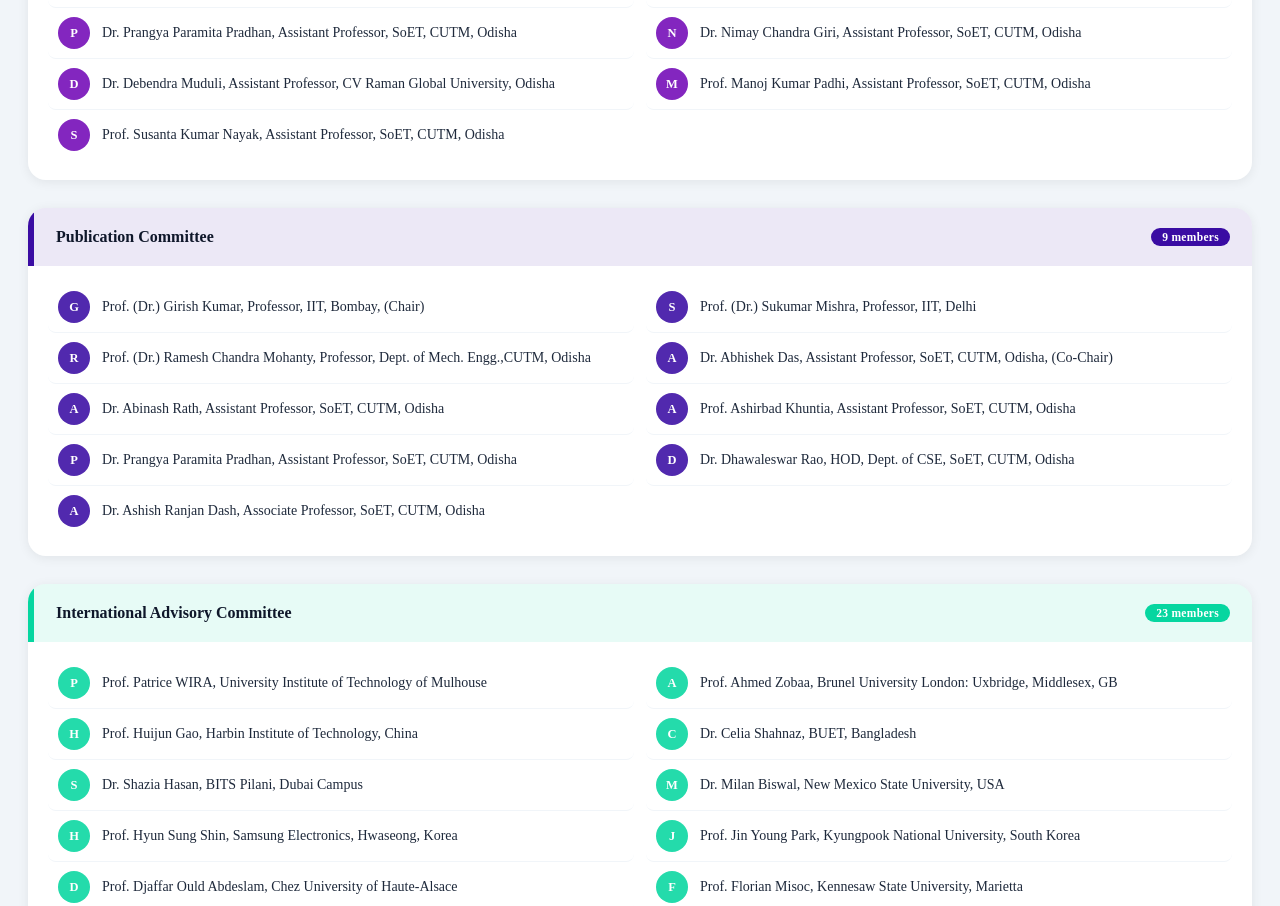
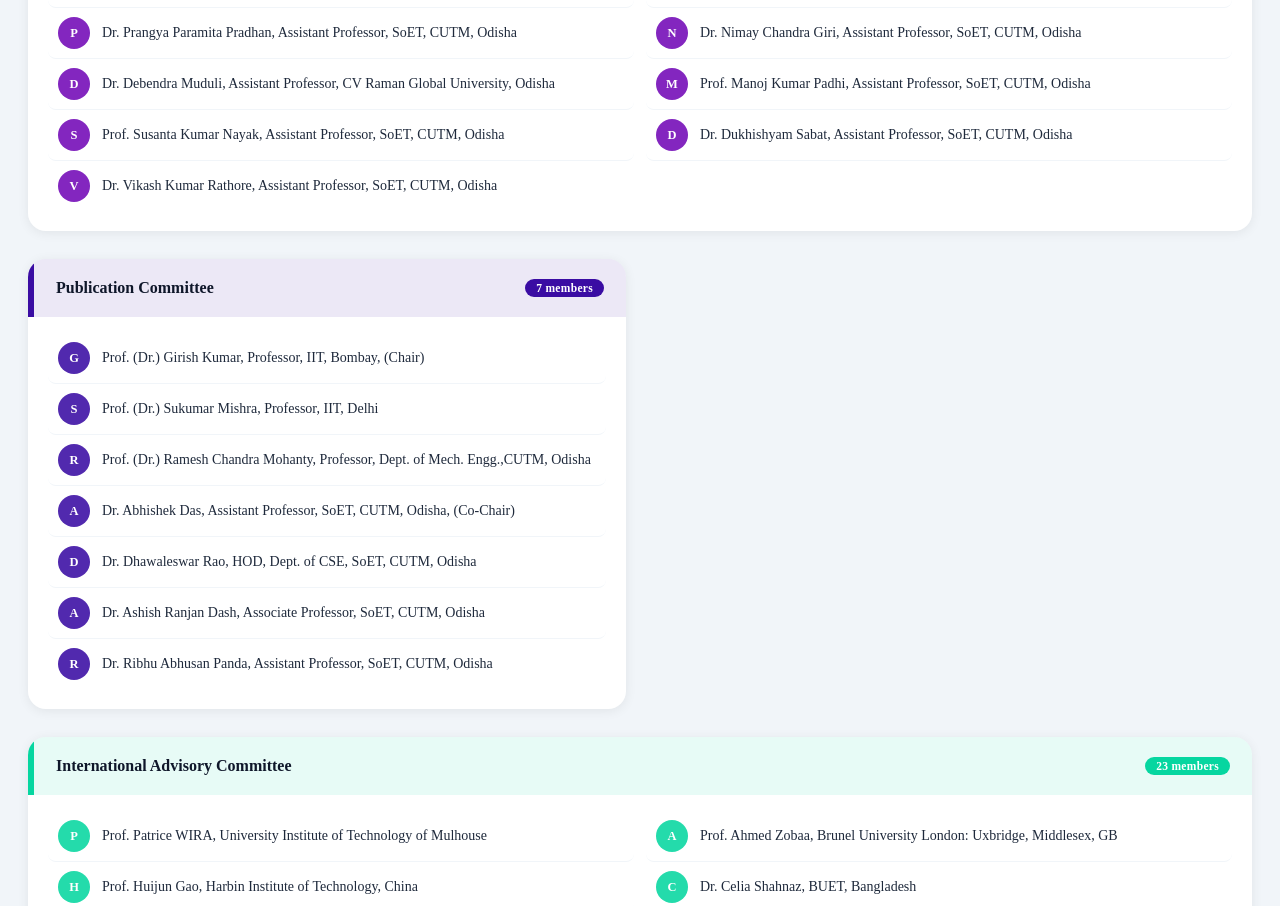
Before and after one commit to krushayu/SCOPES-2027, a React (Create React App) app: page /committee in a window 1280 px wide. Shown: the part 2933-3839 px from the top of the page. Built offline with nearby package versions, Linux system fonts and the light colour scheme.

Commit message:
Update Committee.js

```diff
--- a/src/Pages/Committee.js
+++ b/src/Pages/Committee.js
@@ -154,6 +154,8 @@
         'Dr. Debendra Muduli, Assistant Professor, CV Raman Global University, Odisha',
         'Prof. Manoj Kumar Padhi, Assistant Professor, SoET, CUTM, Odisha',
         'Prof. Susanta Kumar Nayak, Assistant Professor, SoET, CUTM, Odisha',
+        'Dr. Dukhishyam Sabat, Assistant Professor, SoET, CUTM, Odisha',
+        'Dr. Vikash Kumar Rathore, Assistant Professor, SoET, CUTM, Odisha',
       ]
     },
     {
@@ -165,11 +167,9 @@
         'Prof. (Dr.) Sukumar Mishra, Professor, IIT, Delhi',
         'Prof. (Dr.) Ramesh Chandra Mohanty, Professor, Dept. of Mech. Engg.,CUTM, Odisha',
         'Dr. Abhishek Das, Assistant Professor, SoET, CUTM, Odisha, (Co-Chair)',
-        'Dr. Abinash Rath, Assistant Professor, SoET, CUTM, Odisha',
-        'Prof. Ashirbad Khuntia, Assistant Professor, SoET, CUTM, Odisha',
-        'Dr. Prangya Paramita Pradhan, Assistant Professor, SoET, CUTM, Odisha',
         'Dr. Dhawaleswar Rao, HOD, Dept. of CSE, SoET, CUTM, Odisha',
-        'Dr. Ashish Ranjan Dash, Associate Professor, SoET, CUTM, Odisha'
+        'Dr. Ashish Ranjan Dash, Associate Professor, SoET, CUTM, Odisha',
+        'Dr. Ribhu Abhusan Panda, Assistant Professor, SoET, CUTM, Odisha'
       ]
     },
     {
```
